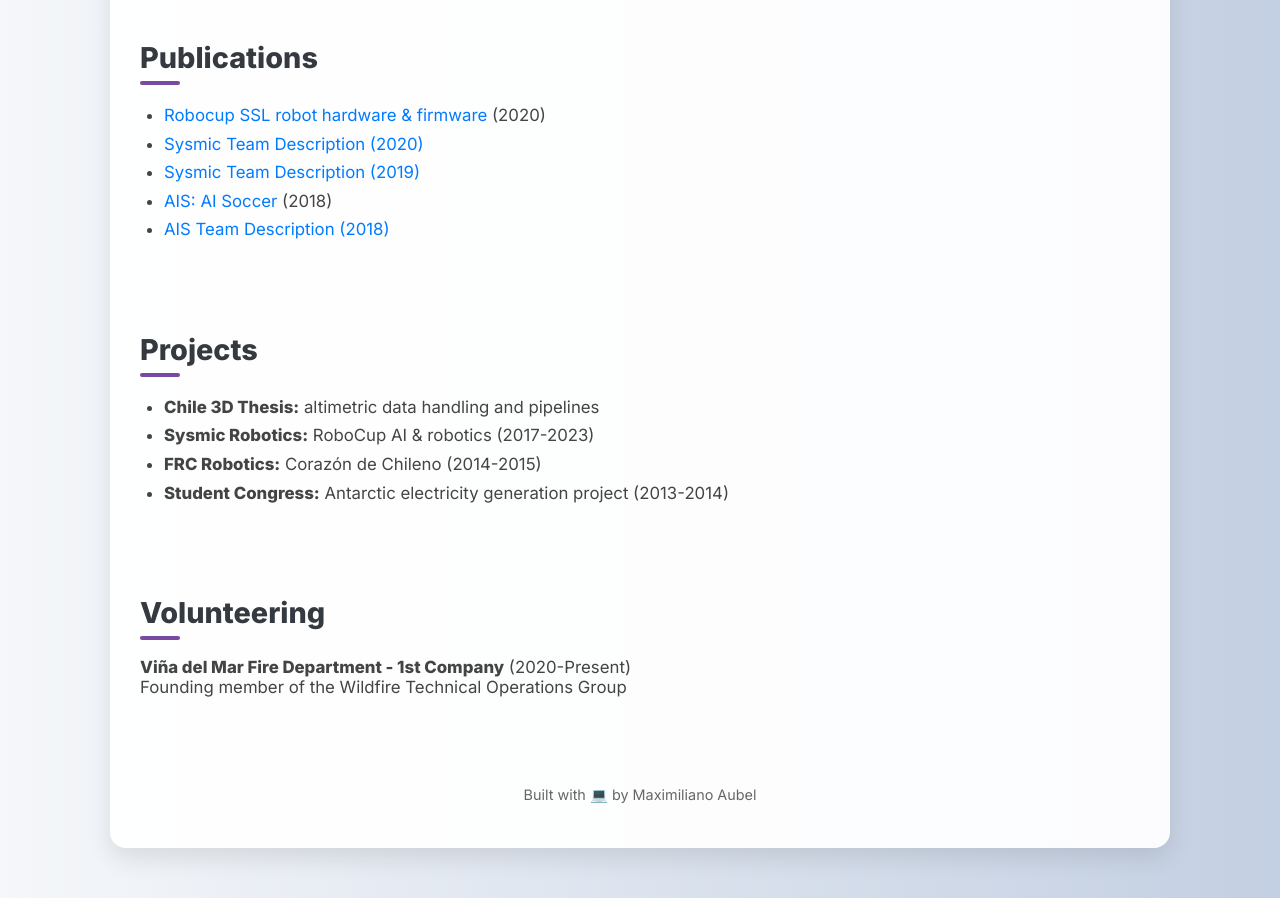
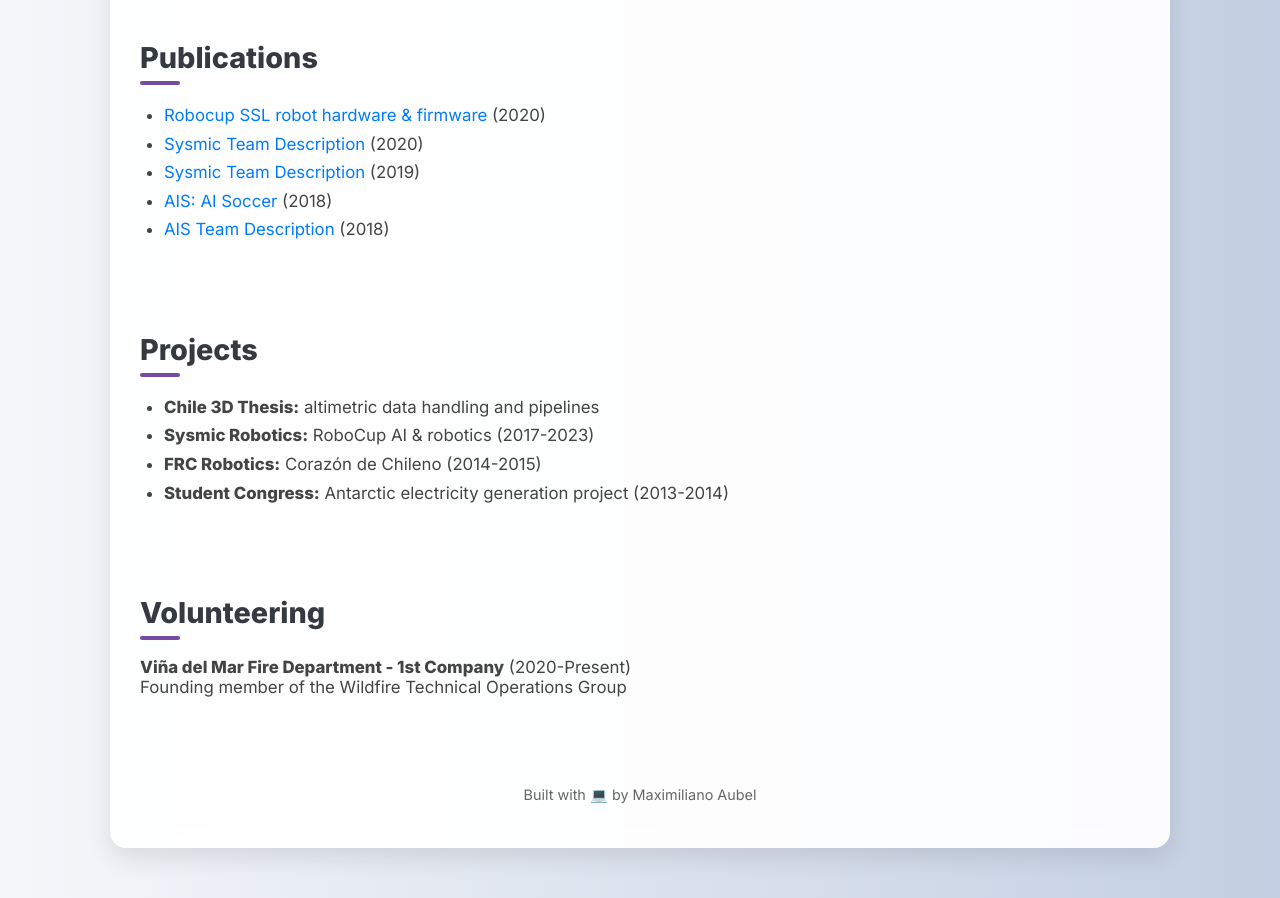
Before and after one commit to maxaubel/maxaubel.github.io, a plain HTML site: page index.html in a window 1280 px wide. Shown: the part 1500-2398 px from the top of the page. Drawn offline with Linux system fonts and the light colour scheme.

Commit message:
fix: clean up publication links formatting in CV section

```diff
--- a/index.html
+++ b/index.html
@@ -68,15 +68,11 @@
     <section>
       <h2>Publications</h2>
       <ul>
-        <li><a href="https://ceur-ws.org/Vol-2564/shortarticle_1-CRoNe2019.pdf">Robocup SSL robot hardware &
-            firmware</a> (2020)</li>
-        <li><a href="https://ssl.robocup.org/wp-content/uploads/2020/03/2020_TDP_Sysmic.pdf">Sysmic Team Description
-            (2020)</a></li>
-        <li><a href="https://ssl.robocup.org/wp-content/uploads/2019/03/2019_TDP_Sysmic_Robotics.pdf">Sysmic Team
-            Description (2019)</a></li>
+        <li><a href="https://ceur-ws.org/Vol-2564/shortarticle_1-CRoNe2019.pdf">Robocup SSL robot hardware & firmware</a> (2020)</li>
+        <li><a href="https://ssl.robocup.org/wp-content/uploads/2020/03/2020_TDP_Sysmic.pdf">Sysmic Team Description</a> (2020)</li>
+        <li><a href="https://ssl.robocup.org/wp-content/uploads/2019/03/2019_TDP_Sysmic_Robotics.pdf">Sysmic Team Description</a> (2019)</li>
         <li><a href="https://ceur-ws.org/Vol-2312/CRoNe2018_article_3.pdf">AIS: AI Soccer</a> (2018)</li>
-        <li><a href="https://ssl.robocup.org/wp-content/uploads/2019/01/2018_TDP_AIS.pdf">AIS Team Description
-            (2018)</a></li>
+        <li><a href="https://ssl.robocup.org/wp-content/uploads/2019/01/2018_TDP_AIS.pdf">AIS Team Description</a> (2018)</li>
       </ul>
     </section>
 
```
